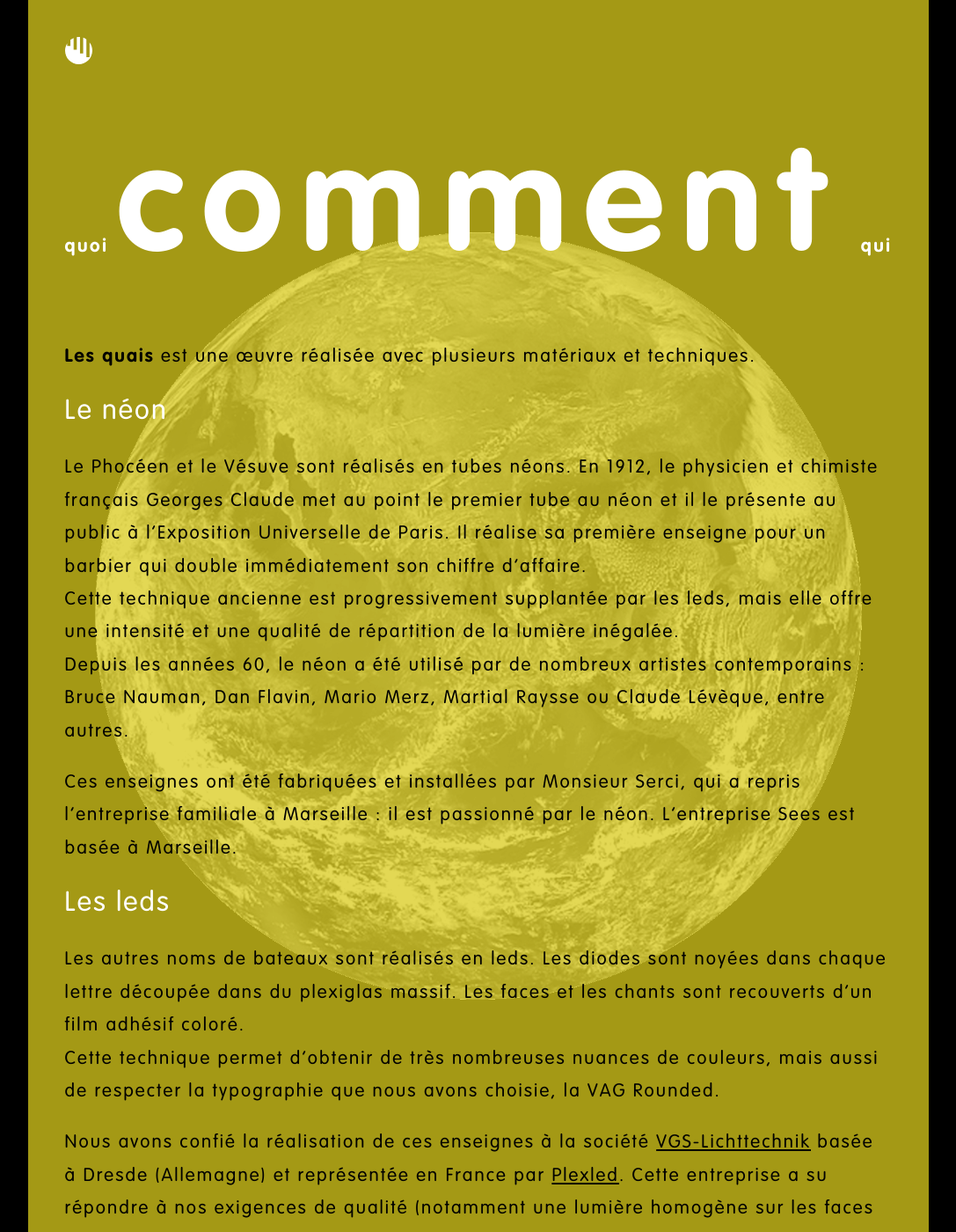
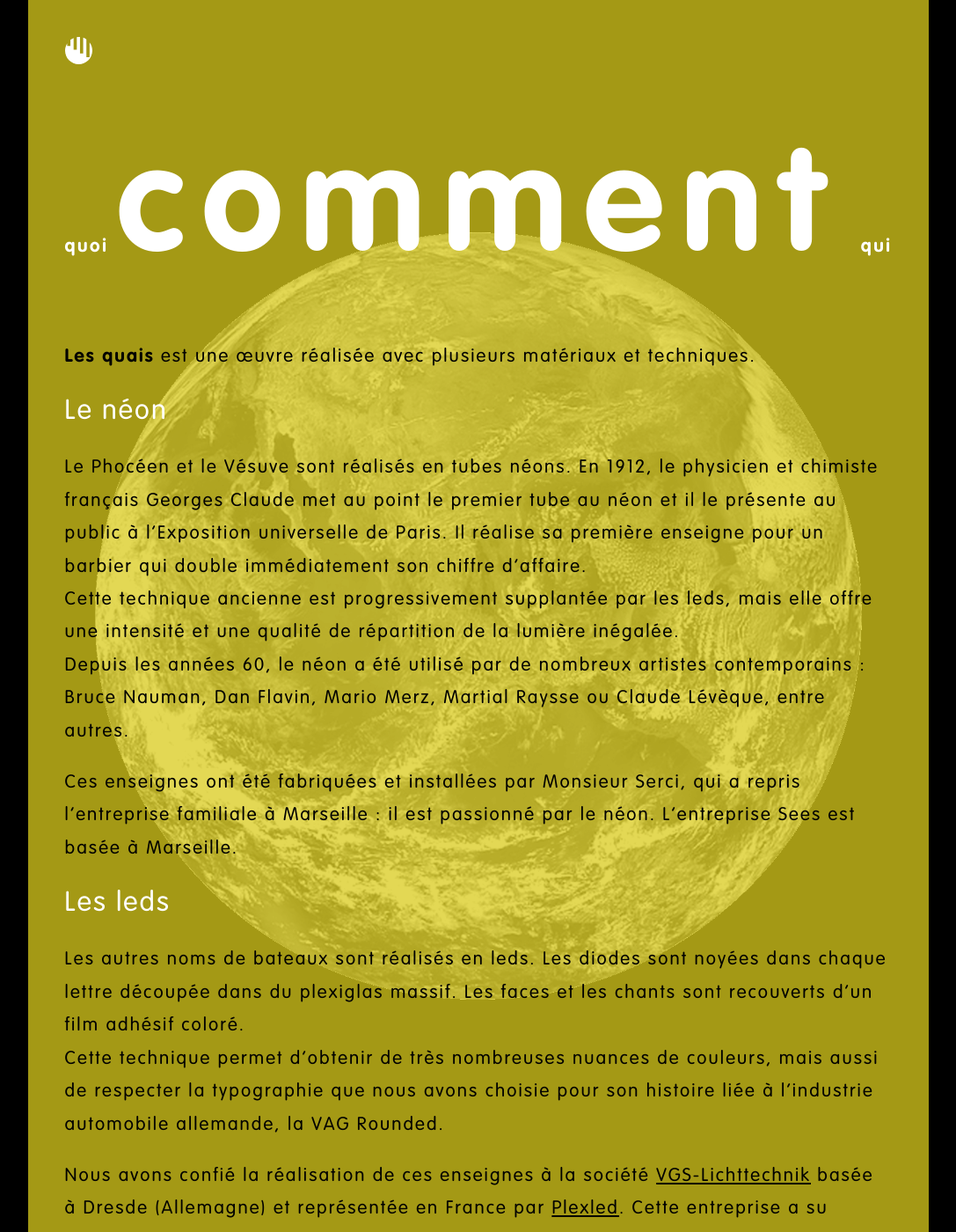
Before and after one commit to LesQuais/website, a Jekyll site: the page built from _meta/comment.md, in a window 1280 px wide and 1400 px high. Shown: the whole window at 88% size, without its empty margins (96-1183 px from the left). Built offline with Jekyll 4.4.1, drawn with Linux system fonts in a browser that asks for light colours.

Commit message:
Update content

```diff
--- a/_meta/comment.md
+++ b/_meta/comment.md
@@ -8,7 +8,7 @@ order: 3
 Le néon
 ----------------------
 
-Le Phocéen et le Vésuve sont réalisés en tubes néons. En 1912, le physicien et chimiste français Georges Claude met au point le premier tube au néon et il le présente au public à l’Exposition Universelle de Paris. Il réalise sa première enseigne pour un barbier qui double immédiatement son chiffre d'affaire.\\
+Le Phocéen et le Vésuve sont réalisés en tubes néons. En 1912, le physicien et chimiste français Georges Claude met au point le premier tube au néon et il le présente au public à l’Exposition universelle de Paris. Il réalise sa première enseigne pour un barbier qui double immédiatement son chiffre d'affaire.\\
 Cette technique ancienne est progressivement supplantée par les leds, mais elle offre une intensité et une qualité de répartition de la lumière inégalée.\\
 Depuis les années 60, le néon a été utilisé par de nombreux artistes contemporains&nbsp;: Bruce Nauman, Dan Flavin, Mario Merz, Martial Raysse ou Claude Lévèque, entre autres.
 
@@ -18,7 +18,7 @@ Les leds
 ----------------------
 
 Les autres noms de bateaux sont réalisés en leds. Les diodes sont noyées dans chaque lettre découpée dans du plexiglas massif. Les faces et les chants sont recouverts d'un film adhésif coloré.\\
-Cette technique permet d'obtenir de très nombreuses nuances de couleurs, mais aussi de respecter la typographie que nous avons choisie, la VAG Rounded.
+Cette technique permet d'obtenir de très nombreuses nuances de couleurs, mais aussi de respecter la typographie que nous avons choisie pour son histoire liée à l'industrie automobile allemande, la VAG Rounded.
 
 Nous avons confié la réalisation de ces enseignes à la société [VGS-Lichttechnik](http://www.vgs-leuchttechnik.de) basée à Dresde (Allemagne) et représentée en France par [Plexled](http://www.plexled.fr). Cette entreprise a su répondre à nos exigences de qualité (notamment une lumière homogène sur les faces et les chants). Raymund Ballhaus nous a accueilli en Allemagne pour nous montrer les ateliers de fabrication des enseignes leds. Son conseil nous a été précieux pour des prises de décisions techniques.
 
```
Also changed, not shown: _bateaux/amazone.md (+2 -2 lines), _bateaux/centaure.md (+4 -4 lines), _bateaux/himalaya.md (+1 -1 lines), _meta/quoi.md (+10 -10 lines), images/diaporamas/amazone/lesamazones/picasso.jpg.
